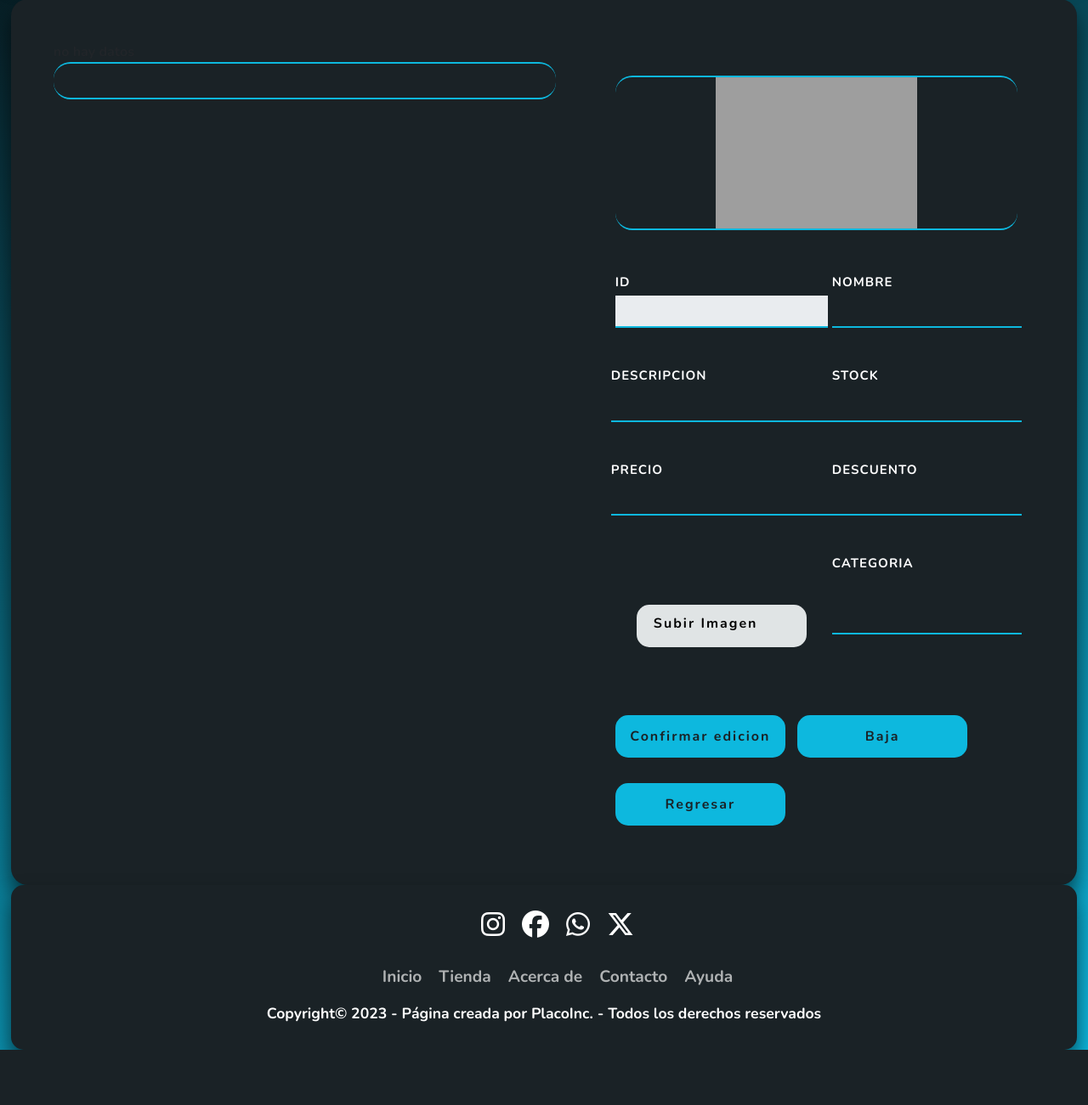
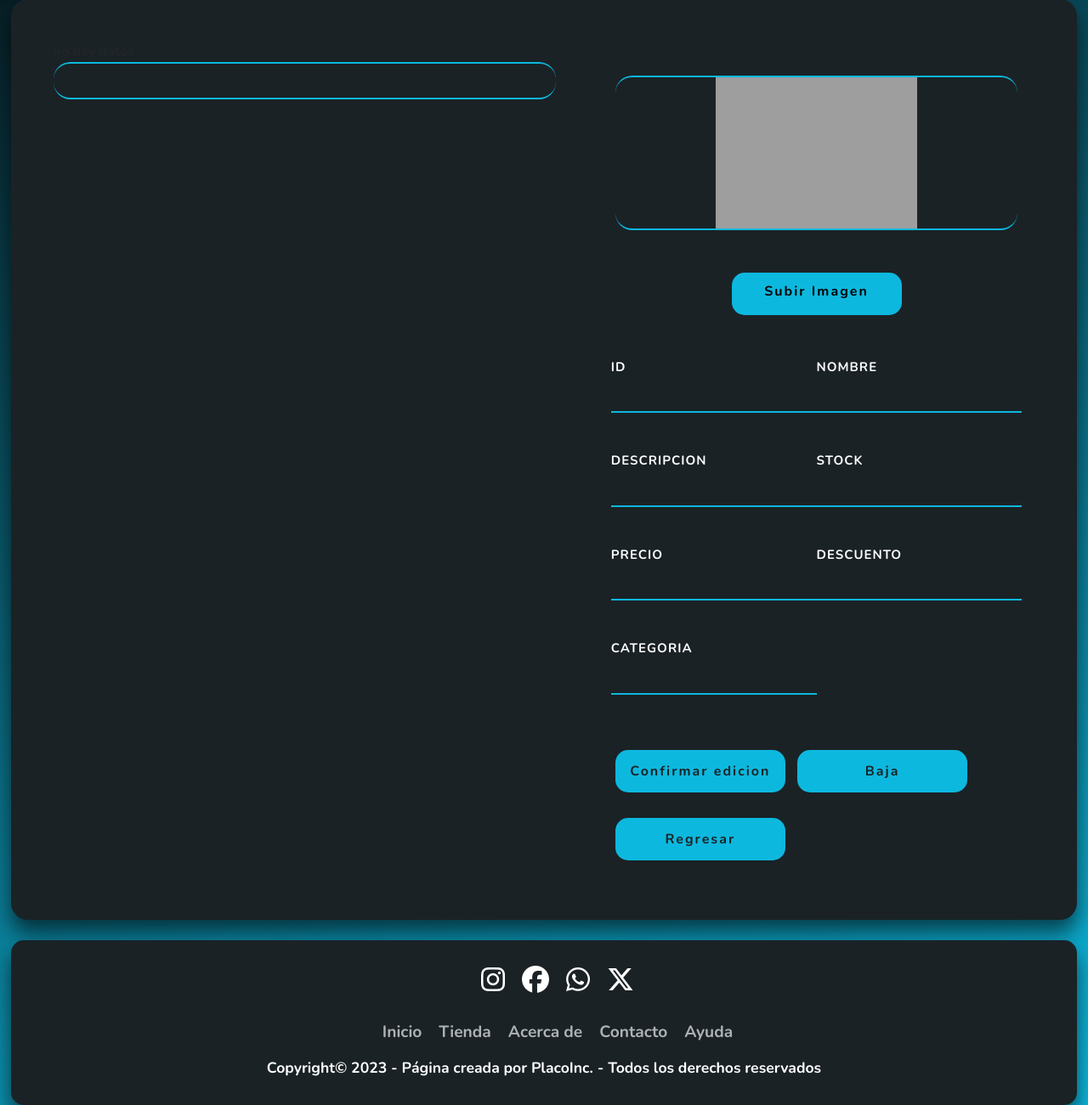
Before and after one commit to DiegoRuP/webPlacoShoes, a PHP site: page /cambios.php in a window 1280 px wide. Shown: the part 165-1466 px from the top of the page at 85% size. Before the commit the page ends 1401 px from the top, so only its background shows below. Run offline with PHP 8.4, Linux system fonts and the light colour scheme; data that the repository does not hold is empty; some libraries are stand-ins or nearby versions; some web fonts are replaced; grey boxes are pictures that could not be loaded.

Commit message:
Todas las ramas se juntaron
Se unieron y adaptaron todas las ramas del proyecto

Co-Authored-By: DiegoNava10 <151683046+DiegoNava10@users.noreply.github.com>
Co-Authored-By: Edgar Eduardo <151775285+Edgar-Eduardo-MH@users.noreply.github.com>
Co-Authored-By: Ivan Francisco <151671816+IvanBayoR@users.noreply.github.com>
Co-Authored-By: JohannBalderas <119625145+JohannBalderas@users.noreply.github.com>
Co-Authored-By: KevinCalvillo <151763726+KevinCalvillo@users.noreply.github.com>
Co-Authored-By: José Octavio Gutierrez Gutierrez <119976556+OctavioGutierrezG@users.noreply.github.com>

```diff
--- a/cambios.php
+++ b/cambios.php
@@ -190,16 +190,19 @@
                 </div>
             </div>
             <div class="derecha">
-                <form class="estiloformulario" action="<?php echo htmlspecialchars($_SERVER["PHP_SELF"]);?>" method='post'>
+                <form class="estiloformulario" enctype="multipart/form-data" action="<?php echo htmlspecialchars($_SERVER["PHP_SELF"]);?>" method='post' >
                     <?php
                     $img= "media/" . $_SESSION["imagen"];
                     ?>
                     <div class="calzadoSeleccionado">
                         <img id="productImage" src="<?php echo $img ?>">
                     </div>
+                    <label for="imagen" class="btn3 btn3-outline-primary">Subir Imagen</label>
+                    <input type="file" name="imagen2" id="imagen" class="form-control-file" >
+
                 <!-- CONTROL DEL FORMULARIO -->
                 <ul class="wrapper">
-                    <li>
+                    <li class="form-row">
                     <label class="labcol form-control-label" for="id">ID</label>
                     <input class="form-control" type="number" id="id" name="id2"  value="<?php echo $_SESSION["id"]; ?>" readonly>
                     </li>
@@ -223,12 +226,7 @@
                     <label class="labcol form-control-label" for="descuento">DESCUENTO</label>
                     <input class="form-control" type="text" id="descuento" name="descuen2" value="<?php echo $_SESSION["descuen"]; ?>">
                     </li>
-                    <li class="form-row">
-                        <div class="form-group">
-                            <label for="imagen" class="btn3 btn3-outline-primary">Subir Imagen</label>
-                            <input type="file" name="imagen2" id="imagen" class="form-control-file"  >
-                        </div>
-                    </li>
+
                     <li class="form-row">
                     <label class="labcol form-control-label" for="categoria">CATEGORIA</label>
                     <input class="form-control" type="text" id="categoria" name="categ2" value="<?php echo $_SESSION["categ"]; ?>">
@@ -243,7 +241,7 @@
                 </form>
             </div>
         </div>
-
+               <br>
 
 
     <script src="https://cdn.jsdelivr.net/npm/bootstrap@5.2.1/dist/js/bootstrap.min.js"
--- a/css/formproducto.css
+++ b/css/formproducto.css
@@ -124,7 +124,7 @@
 }
 
 input[type=number] {
-    background-color: #1A2226;
+    background-color: #1A2226 !important;
     border: none;
     border-bottom: 2px solid #0DB8DE;
     border-top: 0px;
@@ -280,6 +280,7 @@
 
 .labcol{
     color: white;
+    background-color: #1A2226;
     grid-column: 1;
     grid-row: 1;
 }
@@ -354,17 +355,18 @@
 
 /* Boton de subir foto (necesitaba otro estilo a los demas botones) */
 .btn3 {
-    position: relative;
-    display: inline-block;
+    text-align: center;
+    margin: 0 auto;
     padding: 10px 20px;
-    background: #e0e4e5;
+    background: #0DB8DE;
     color: #000000;
     font-size: 16px;
     text-decoration: none;
     overflow: hidden;
     transition: .5s;
     margin-top: 15px;
-    letter-spacing: 2px
+    letter-spacing: 2px;
+    margin-bottom: 50px;
   }
 
   /* Efecto cuando tenemos el cursor en el boton */
@@ -373,9 +375,7 @@
     color: #fff;
     border-radius: 5px;
     box-shadow: 0 0 5px #c1c6c8,
-                0 0 25px #e8eaeb,
-                0 0 50px #ebeded,
-                0 0 100px #e8eaea;
+                0 0 25px #e8eaeb;
   }
 
   .btn3-outline-primary {
```
Also changed, not shown: captcha_temp.png.
